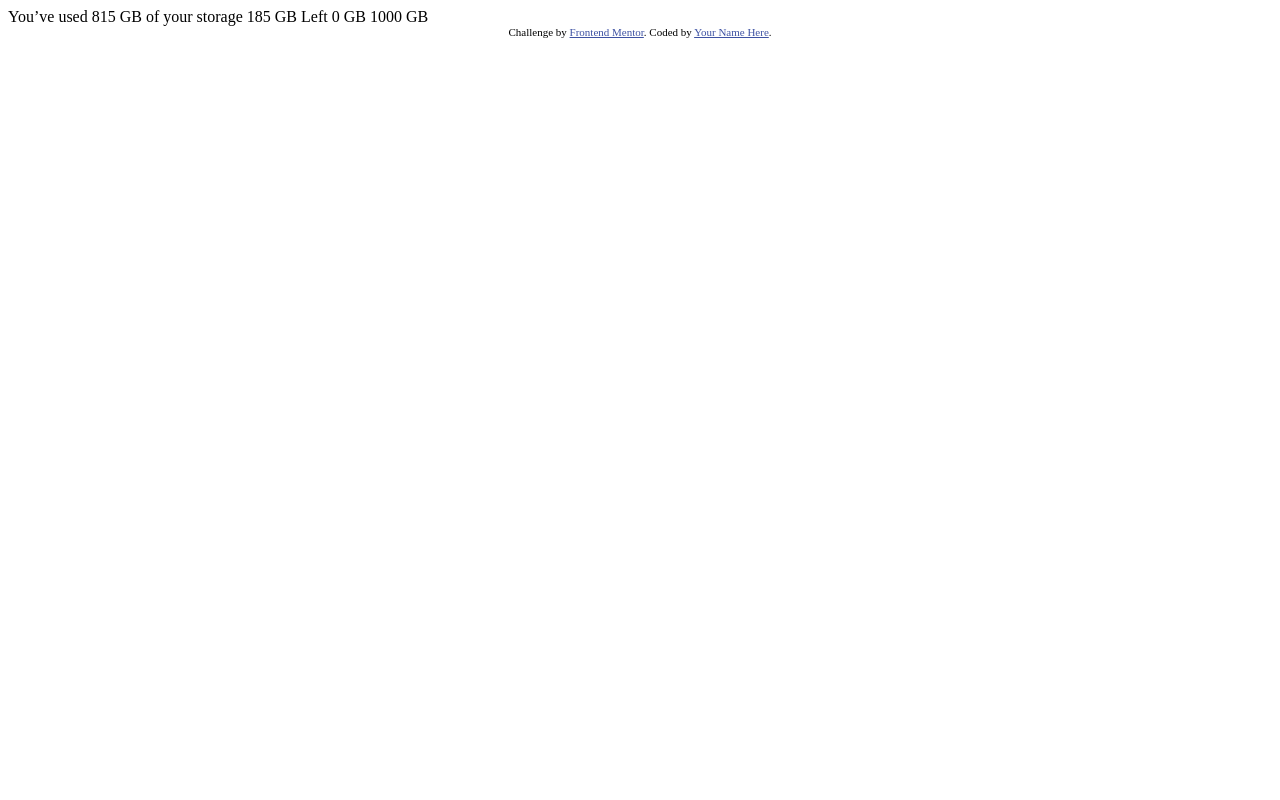
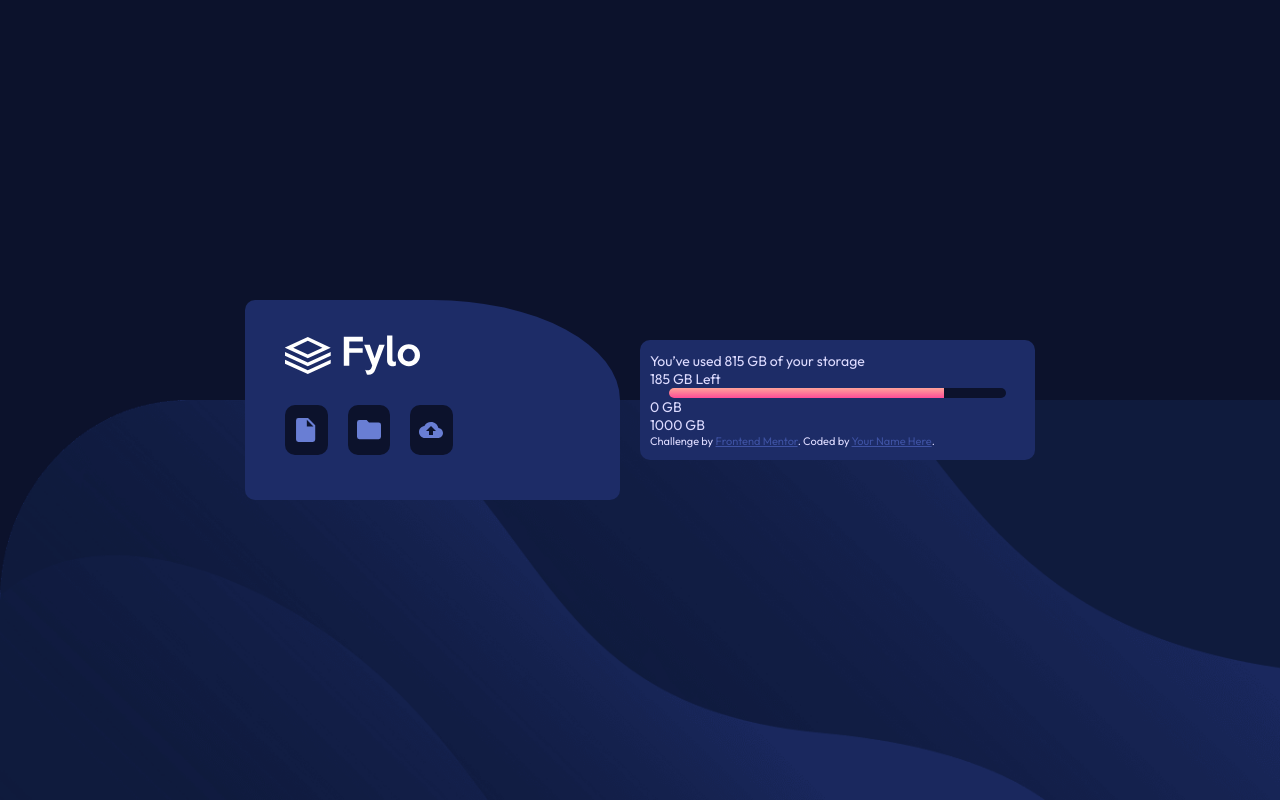
Before and after one commit to djblackett/fylo-data-storage, a plain HTML site: page index.html in a window 1280 px wide. Drawn offline with Linux system fonts and the light colour scheme.

Commit message:
left section possibly done. right section started.

```diff
--- a/index.html
+++ b/index.html
@@ -1,31 +1,75 @@
 <!DOCTYPE html>
 <html lang="en">
   <head>
-  <meta charset="UTF-8">
-  <meta name="viewport" content="width=device-width, initial-scale=1.0"> <!-- displays site properly based on user's device -->
-
-  <link rel="icon" type="image/png" sizes="32x32" href="./images/favicon-32x32.png">
+    <meta charset="UTF-8" />
+    <meta name="viewport" content="width=device-width, initial-scale=1.0" />
+    <!-- displays site properly based on user's device -->
+    <link rel="preconnect" href="https://fonts.googleapis.com" />
+    <link rel="preconnect" href="https://fonts.gstatic.com" crossorigin />
+    <link
+      href="https://fonts.googleapis.com/css2?family=Outfit&display=swap"
+      rel="stylesheet"
+    />
+    <link
+      rel="icon"
+      type="image/png"
+      sizes="32x32"
+      href="./images/favicon-32x32.png"
+    />
+    <link rel="stylesheet" type="text/css" href="style.css" />
 
     <title>Frontend Mentor | Fylo data storage component</title>
 
     <!-- Feel free to remove these styles or customise in your own stylesheet 👍 -->
-  <style>
-    .attribution { font-size: 11px; text-align: center; }
-    .attribution a { color: hsl(228, 45%, 44%); }
-  </style>
+    <style></style>
   </head>
   <body>
+    <main>
+      <img class="background" src="./images/bg-desktop.png" />
+      <section id="left">
+        <img id="logo" src="./images/logo.svg" alt="logo" />
+        <div id="icons">
+          <div class="icon-wrapper">
+            <img
+              class="icon"
+              src="./images/icon-document.svg"
+              alt="file icon"
+            />
+          </div>
+          <div class="icon-wrapper">
+            <img
+              class="icon"
+              src="./images/icon-folder.svg"
+              alt="folder icon"
+            />
+          </div>
+          <div class="icon-wrapper">
+            <img
+              class="icon"
+              src="./images/icon-upload.svg"
+              alt="upload icon"
+            />
+          </div>
+        </div>
+      </section>
 
-  You’ve used 815 GB of your storage
-
-  185 GB Left
-
-  0 GB
-  1000 GB
+      <section id="right">
+        <div>You’ve used 815 GB of your storage</div>
+        <div>185 GB Left</div>
+        <div class="progress-bar">
+          <div id="progress"></div>
+          <div id="full-bar"></div>
+        </div>
+        <div>0 GB</div>
+        <div>1000 GB</div>
 
         <div class="attribution">
-    Challenge by <a href="https://www.frontendmentor.io?ref=challenge" target="_blank">Frontend Mentor</a>.
-    Coded by <a href="#">Your Name Here</a>.
+          Challenge by
+          <a href="https://www.frontendmentor.io?ref=challenge" target="_blank"
+            >Frontend Mentor</a
+          >. Coded by <a href="#">Your Name Here</a>.
         </div>
+      </section>
+    </main>
   </body>
 </html>
--- /dev/null
+++ b/style.css
@@ -0,0 +1,106 @@
+body {
+  margin: 0;
+  background-color: hsl(229, 57%, 11%);
+  font-family: "Outfit", sans-serif;
+  color: hsl(243, 100%, 93%);
+  font-size: 14px;
+}
+
+main {
+  height: 100vh;
+  width: 100vw;
+  position: relative;
+  display: flex;
+  align-items: center;
+  justify-content: center;
+}
+
+.background {
+  position: absolute;
+  z-index: 1;
+  width: 100%;
+  height: 50%;
+  align-self: flex-end;
+}
+
+#left {
+  background-color: hsl(228, 56%, 26%);
+  border-radius: 10px 50% 10px 10px;
+  margin: 10px;
+  min-width: 375px;
+  height: 200px;
+  display: flex;
+  flex-direction: column;
+  align-items: flex-start;
+  justify-content: center;
+  z-index: 2;
+}
+
+#logo {
+  margin-left: 40px;
+  margin-bottom: 10px;
+  /* margin-top: 25%; */
+}
+
+#icons {
+  width: 50%;
+  margin-left: 30px;
+  margin-top: 10px;
+  /* margin-bottom: 50px; */
+  display: flex;
+  flex-direction: row;
+  /* justify-content: space-evenly; */
+}
+.icon-wrapper {
+  display: flex;
+  align-items: center;
+  justify-content: center;
+  margin: 10px;
+  height: 50px;
+  width: 50px;
+  background-color: hsl(229, 57%, 11%);
+  border-radius: 10px;
+}
+
+.icon {
+  /* padding: 10px; */
+}
+
+#right {
+  background-color: hsl(228, 56%, 26%);
+  border-radius: 10px 10px 10px 10px;
+  margin: 10px;
+  min-width: 375px;
+  height: 100px;
+  display: flex;
+  flex-direction: column;
+  align-items: flex-start;
+  justify-content: center;
+  z-index: 2;
+  padding: 10px;
+}
+
+.progress-bar {
+  height: 10px;
+  width: 90%;
+  border-radius: 5px;
+  background-color: hsl(229, 57%, 11%);
+  align-self: center;
+  /* z-index: 4; */
+}
+
+#progress {
+  height: 100%;
+  width: 81.5%;
+  border-radius: 5px 0 0 5px;
+  background-image: linear-gradient(hsl(6, 100%, 80%), hsl(335, 100%, 65%));
+}
+
+.attribution {
+  /* justify-self: flex-end; */
+  font-size: 11px;
+  text-align: center;
+}
+.attribution a {
+  color: hsl(228, 45%, 44%);
+}
```
Lines whose indentation alone changed are shown as unchanged.
